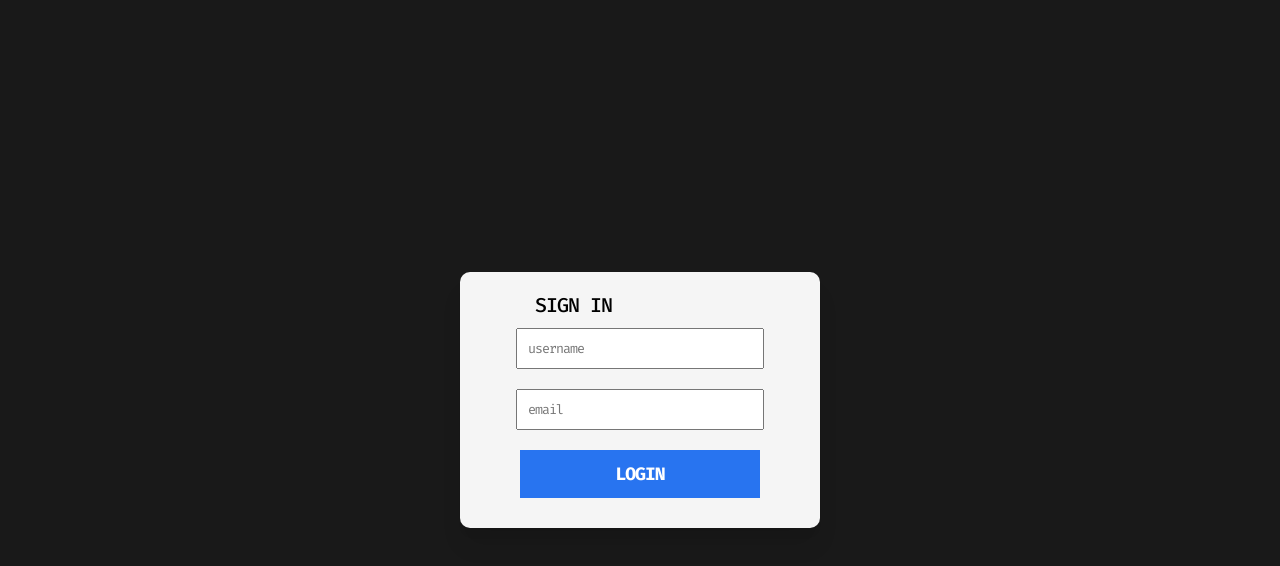
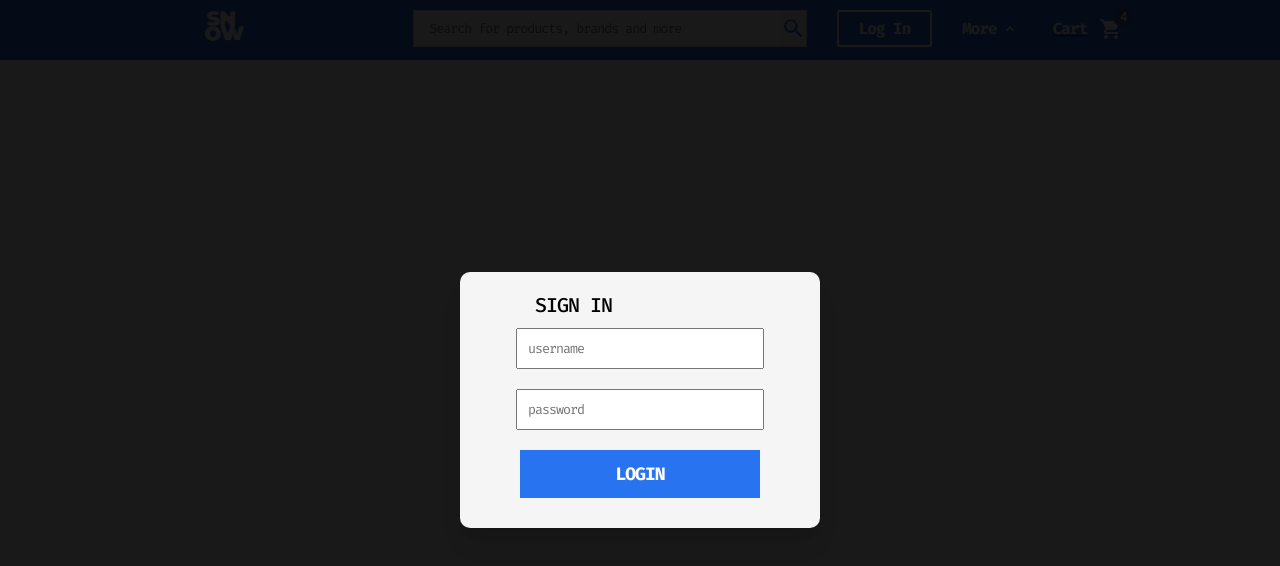
Before and after one commit to snow-2357/Ecommerce, a React (Create React App) app in the folder ecommerce_frontend/: page /login in a window 1280 px wide. Shown: the top 566 px of the page. Built offline with nearby package versions, Linux system fonts and the light colour scheme.

Commit message:
fixed : routings

```diff
--- a/ecommerce_frontend/src/App.js
+++ b/ecommerce_frontend/src/App.js
@@ -3,9 +3,11 @@ import {
   Switch,
   Route,
   Redirect,
+  Link
 } from "react-router-dom";
 // import styled from "styled-components";
 // import OneProduct from "./Pages/OneProduct";
+import Navbar from './Comps/Navbar';
 import Cart from "./Pages/Cart";
 import Home from "./Pages/Home";
 import ProductsPage from "./Pages/ProductsPage";
@@ -19,13 +21,13 @@ function App() {
   // const dispatch = useDispatch()
   return (
     <Router>
-      {console.log(user)}
+      <Navbar user={user}/>
       <Switch>
         <Route exact path="/">
-          <Home />
+        {user ? <Home user={user}/> : <Login />}
         </Route>
         <Route path="/cart">
-          <Cart />
+        {user ? <Cart user={user}/> : <Login />}
         </Route>
         <Route path="/allproducts">
           <ProductsPage />
--- a/ecommerce_frontend/src/Comps/Navbar.js
+++ b/ecommerce_frontend/src/Comps/Navbar.js
@@ -3,15 +3,29 @@ import styled from "styled-components";
 import { Badge } from "@material-ui/core";
 import { Search, ShoppingCart, KeyboardArrowUp } from "@material-ui/icons";
 import { mobile, fullscreen } from "../responsive";
-
-const Navbar = () => {
+import { BrowserRouter as Router, Switch, Route, Link } from "react-router-dom";
+const Navbar = ({ user }) => {
   return (
       <Container>
+      {/* <ul>
+          <li>
+            <Link to="/">Home</Link>
+          </li>
+          <li>
+            <Link to="/cart">cart</Link>
+          </li>
+        </ul> */}
+        {console.log(`${user} is loged in`)}
         <Wraper>
           {/* logo */}
+
             <Logo>
-          <img src="./logo.png" alt="logo" />
+              <Link to="/">
+              <img src="./logo2.png" alt="logo" />
+              </Link>
             </Logo>
+
+
           {/* search */}
           <SearchDiv>
             <SearchWraper>
@@ -24,7 +38,7 @@ const Navbar = () => {
           </SearchDiv>
           {/* user cart */}
           <User>
-          <LoginWraper>Login</LoginWraper>
+            <LoginWraper>{user ? user : "Log In"}</LoginWraper>
             <MoreWraper>
               {" "}
               More{" "}
@@ -33,12 +47,14 @@ const Navbar = () => {
                 style={{ color: "white", fontSize: 16 }}
               />
             </MoreWraper>
+            <Link to="/cart">
               <CartWraper>
                 <p>Cart</p>
                 <Badge className="cart" badgeContent={4} color="primary">
                   <ShoppingCart style={{ color: "white" }} />
                 </Badge>
               </CartWraper>
+            </Link>
           </User>
         </Wraper>
         <SearchDiv2>
@@ -148,9 +164,8 @@ const LoginWraper = styled.div`
   font-weight: bold;
   background-color: rgb(40, 116, 240);
   transition: all 0.05s ease-in;
-  &:hover{
+  &:hover {
     background-color: rgb(40, 130, 260);
-
     transition: all 0.05s ease-in;
   }
   ${mobile({
@@ -193,6 +208,10 @@ const CartWraper = styled.div`
     ${mobile({ transform: "scale(0.8)" })}
   }
   p {
+    text-decoration: none;
     ${mobile({ display: "none" })}
   }
+  p:active {
+    text-decoration: none;
+  }
 `;
--- a/ecommerce_frontend/src/Pages/Cart.js
+++ b/ecommerce_frontend/src/Pages/Cart.js
@@ -154,7 +154,6 @@ const Button = styled.button`
 const Cart = () => {
   return (
     <Container>
-      <Navbar />
       <Wrapper>
         <Title>YOUR BAG</Title>
         <Top>
--- a/ecommerce_frontend/src/Pages/Home.js
+++ b/ecommerce_frontend/src/Pages/Home.js
@@ -1,15 +1,16 @@
 import React from 'react'
-import Navbar from '../Comps/Navbar';
+
 import ItemSlider from '../Comps/ItemSlider';
 import Categories from '../Comps/Categories';
 import Products from '../Comps/Products';
 import Footer from '../Comps/Footer';
 import Login from './Login';
 
-const Home = () => {
+const Home = ({user}) => {
     return (
         <div>
-            <Navbar/>
+
+
             <Categories />
             <ItemSlider />
             <Products/>
--- a/ecommerce_frontend/src/Pages/Login.js
+++ b/ecommerce_frontend/src/Pages/Login.js
@@ -8,15 +8,15 @@ const Login = () => {
   //const logingdata=useSelector((state)=>state.user.currentUser)
   const dispatch = useDispatch();
   const [userName, SetUserName] = useState("");
-  const [email, SetEmail] = useState("");
+  const [password, SetPassword] = useState("");
   const handleSubmit = (event) => {
     event.preventDefault();
 
     const data = {
       username: userName,
-      password: email,
+      password: password,
     };
-    console.log(data.username);
+    console.log(data.username,data.password);
     axios
       .post("http://localhost:5000/api/auth/login", data)
       .then((response) => {
@@ -39,8 +39,8 @@ const Login = () => {
             onChange={(event) => SetUserName(event.target.value)}
           />
           <Input
-            placeholder="email"
-            onChange={(event) => SetEmail(event.target.value)}
+            placeholder="password"
+            onChange={(event) => SetPassword(event.target.value)}
           />
           <Button>LOGIN</Button>
           {/* <Link>DO NOT YOU REMEMBER THE PASSWORD?</Link>
--- a/ecommerce_frontend/src/Pages/ProductsPage.js
+++ b/ecommerce_frontend/src/Pages/ProductsPage.js
@@ -1,11 +1,9 @@
 import React from 'react';
 import Footer from '../Comps/Footer';
-import Navbar from '../Comps/Navbar';
 import Products from '../Comps/Products'
 import styled from "styled-components";
 function ProductsPage() {
   return <Container>
-      <Navbar />
       <Products />
       <Footer />
   </Container>;
```
Also changed, not shown: ecommerce_frontend/public/logo2.png (added). Lines whose indentation alone changed are shown as unchanged.
